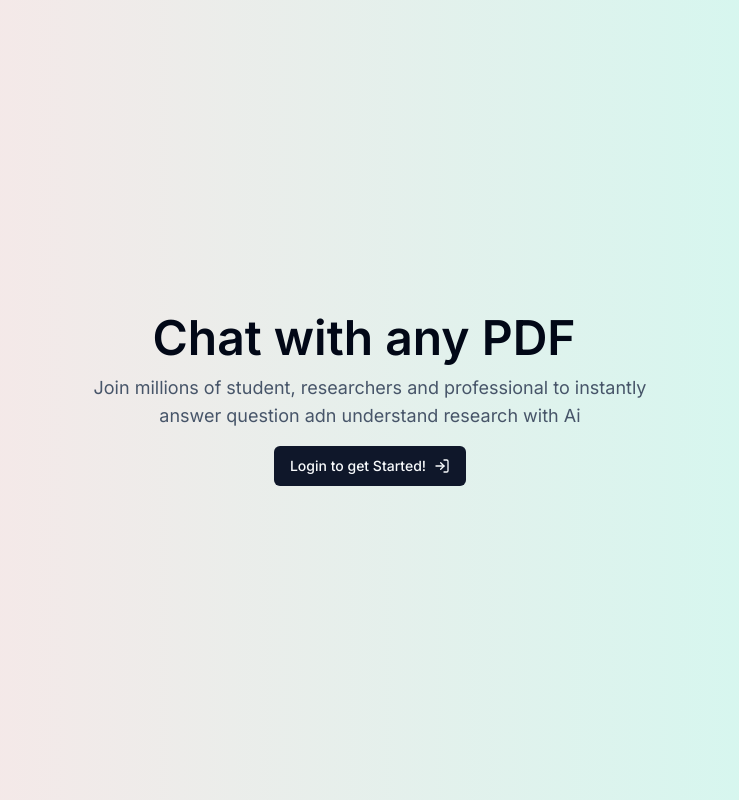
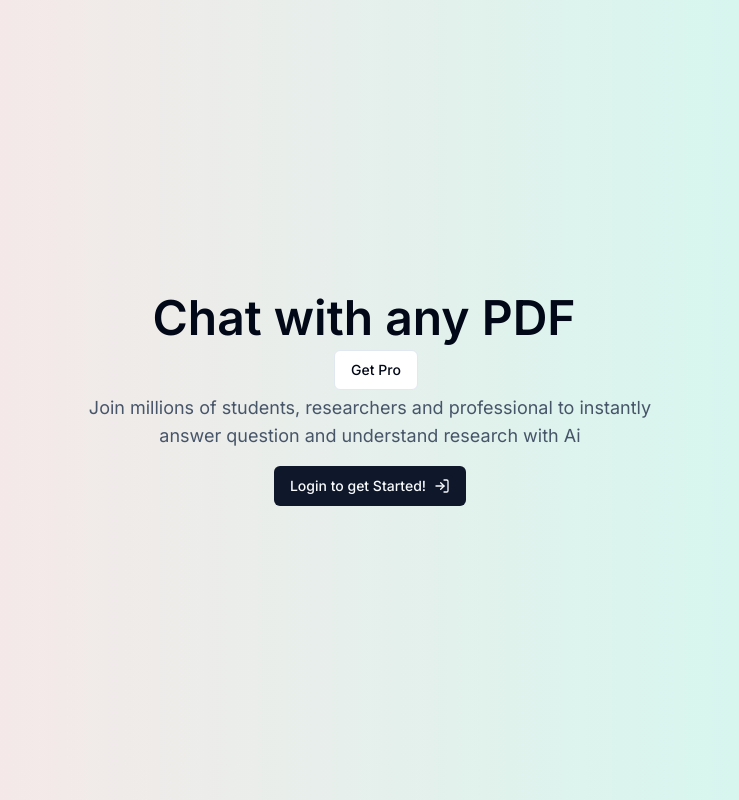
Before and after one commit to Kimmi17/chatpdf-yt, a Next.js app: page / in a window 1280 px wide. Shown: the whole page, without its empty margins (270-1009 px from the left). Built offline with nearby package versions, Linux system fonts and the light colour scheme; no server answers.

Commit message:
Fixing typo

```diff
--- a/src/app/api/create-chat/route.ts
+++ b/src/app/api/create-chat/route.ts
@@ -10,7 +10,7 @@ import { NextResponse } from "next/server";
 export async function POST(req: Request, res: Response) {
   const { userId } = await auth();
   if (!userId) {
-    return NextResponse.json({ error: "authorized" }, { status: 401 });
+    return NextResponse.json({ error: "unauthorized" }, { status: 401 });
   }
   try {
     const body = await req.json();
--- a/src/app/page.tsx
+++ b/src/app/page.tsx
@@ -1,25 +1,16 @@
 import { Button } from "@/components/ui/button";
 import { UserButton, auth } from "@clerk/nextjs";
 import Link from "next/link";
-import { ArrowRight, LogIn } from "lucide-react";
+import { LogIn } from "lucide-react";
 import FileUpload from "@/components/FileUpload";
 import { checkSubscription } from "@/lib/subscription";
 import SubscriptionButton from "@/components/SubscriptionButton";
-import { chats } from "@/lib/db/schema";
-import { db } from "@/lib/db";
-import { eq } from "drizzle-orm";
 
 export default async function Home() {
   const { userId } = await auth();
   const isAuth = !!userId;
   const isPro = await checkSubscription();
-  let firstChat;
-  if (userId) {
-    firstChat = await db.select().from(chats).where(eq(chats.userId, userId));
-    if (firstChat) {
-      firstChat = firstChat[0];
-    }
-  }
+
   return (
     <div className="w-screen min-h-screen bg-gradient-to-r from-rose-100 to-teal-100">
       <div className="absolute top-1/2 left-1/2 -translate-x-1/2 -translate-y-1/2">
@@ -29,22 +20,14 @@ export default async function Home() {
             <UserButton afterSignOutUrl="/" />
           </div>
           <div className="flex mt-2">
-            {isAuth && firstChat && (
-              <>
-                <Link href={`/chat/${firstChat.id}`}>
-                  <Button>
-                    Go to Chats <ArrowRight className="ml-2" />
-                  </Button>
-                </Link>
-                <div className="ml-3">
-                  <SubscriptionButton isPro={isPro} />
-                </div>
-              </>
-            )}
+            {isAuth && <Button>Go to Chats</Button>}
+            <div className="ml-3">
+              <SubscriptionButton isPro={isPro} />
+            </div>
           </div>
           <p className="max-w-xl mt-1 text-lg text-slate-600">
-            Join millions of student, researchers and professional to instantly
-            answer question adn understand research with Ai
+            Join millions of students, researchers and professional to instantly
+            answer question and understand research with Ai
           </p>
 
           <div className="w-full mt-4">
--- a/src/lib/context.ts
+++ b/src/lib/context.ts
@@ -11,7 +11,7 @@ export async function getMatchesFromEmbeddings(
     apiKey: process.env.PINECONE_API_KEY!,
     environment: process.env.PINECONE_ENVIRONMENT!,
   });
-  const index = await pinecone.Index("chatpdf");
+  const index = await pinecone.Index("chatpdf-yt");
 
   try {
     const namespace = convertToAscii(fileKey);
--- a/src/lib/pinecone.ts
+++ b/src/lib/pinecone.ts
@@ -42,7 +42,7 @@ export async function loadS3IntoPinecone(fileKey: string) {
 
   // 4. upload to pinecone
   const client = await getPineconeClient();
-  const pineconeIndex = await client.index("chatpdf");
+  const pineconeIndex = await client.index("chatpdf-yt");
   const namespace = pineconeIndex.namespace(convertToAscii(fileKey));
 
   console.log("inserting vectors into pinecone");
```
